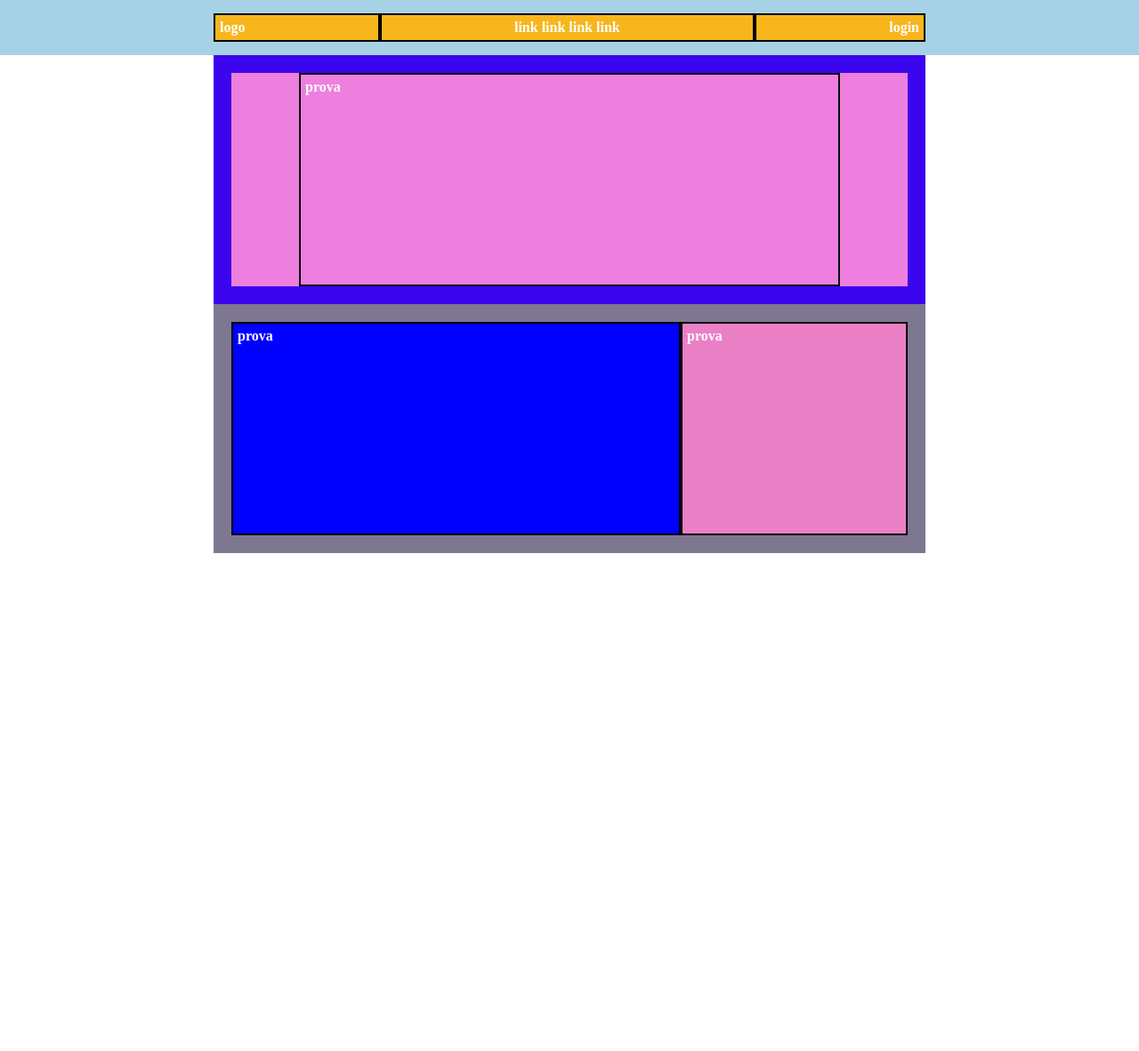
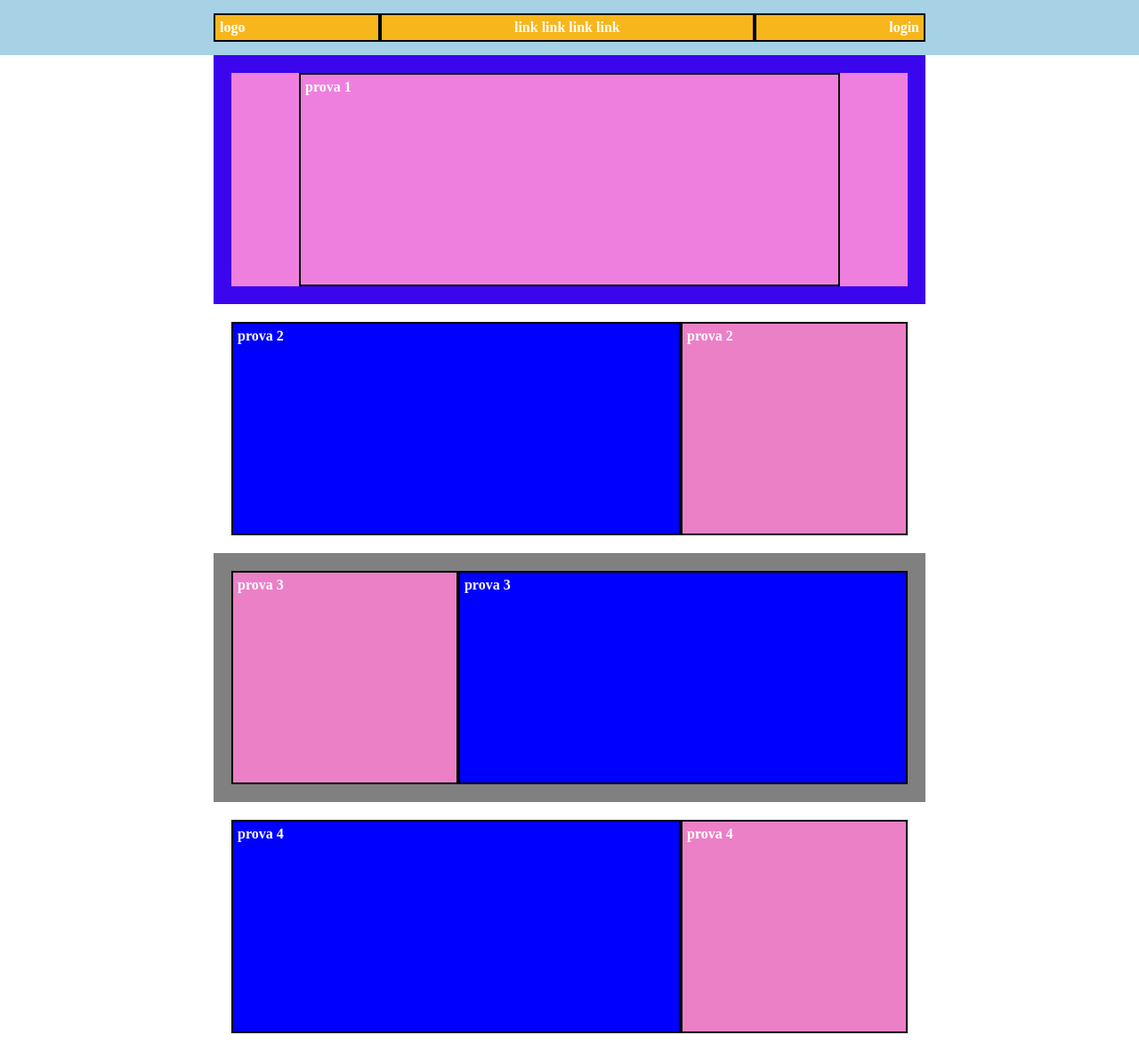
Before and after one commit to DamianoLunardo/htmlcss-struttura-discord, a plain HTML site: page index.html in a window 1280 px wide. Shown: the whole page at 89% size. Before the commit the page ends 800 px from the top, so only its background shows below. Drawn offline with Linux system fonts and the light colour scheme.

Commit message:
ADD 4 section layout

```diff
--- a/index.html
+++ b/index.html
@@ -23,27 +23,34 @@
         <!-- First section -->
         <section class="section-1 container">
             <div class="row-1">
-                <div class="col-8">prova</div>
-            </div>
-        </section>
-
-        <!-- Second section
-        <section class="section-2 container">
-            <div class="row-2">
-                <div class="col-6.a"></div>
-                <div class="col-4.a"></div>
-            </div>
-        </section>
-    -->
-        <!-- First section -->
-        <section class="section-2 container">
-            <div class="row-2">
-                <div class="col-8a">prova</div>
-                <div class="col-4a">prova</div>
+                <div class="col-8">prova 1</div>
             </div>
         </section>
 
 
+        <!-- Second section -->
+        <section class="section-2 container">
+            <div class="row-2">
+                <div class="col-8a">prova 2</div>
+                <div class="col-4a">prova 2</div>
+            </div>
+        </section>
+
+        <!-- third  section -->
+        <section class="section-3 container">
+            <div class="row-2">
+                <div class="col-8b">prova 3</div>
+                <div class="col-4b">prova 3</div>
+            </div>
+        </section>
+
+       <!-- fourth  section -->
+        <section class="section-2 container">
+            <div class="row-2">
+                <div class="col-8a">prova 4</div>
+                <div class="col-4a">prova 4</div>
+            </div>
+        </section>
 
 
 
--- a/style.css
+++ b/style.css
@@ -27,15 +27,7 @@ body {
 	min-height: 20px;
 }
 
-/*.debug .container {
-    padding: 10;
-    border: 2px solid black;
-}*/
 
-/*.debug .row {
-	padding: 10px;
-	border: 2px solid violet;
-}*/
 
 .debug [class^='col-'] {
 	min-height: 10px;
@@ -97,35 +89,11 @@ body {
 	height: 240px;
 }
 
-/* second section */
-/*
-.debug .section-2 {
-	padding: 20px;
-	min-height: 230px;
-}
-
-.row-2 {
-	display: flex;
-	flex-wrap: wrap;
-	background-color: rgb(255, 255, 255);
-	color: black;
-	justify-content: center;
-}
-
-.col-6.a {
-	display: flex;
-	flex-basis: %;
-}
-
-.col-4.a {
-	display: flex;
-	flex-basis: %;
-}
-*/
+/* section 2 */
 
 .debug .section-2 {
 	padding: 20px;
-	background-color: rgb(125, 119, 146);
+	background-color: rgb(255, 255, 255);
 	min-height: 230px;
 }
 
@@ -139,7 +107,6 @@ body {
 
 .col-8a {
 	flex-basis: 100%;
-
 	height: 240px;
 	background-color: blue;
 }
@@ -149,3 +116,29 @@ body {
 	height: 240px;
 	background-color: rgb(235, 128, 199);
 }
+
+
+
+
+/* section 3*/
+.debug .section-3 {
+	padding: 20px;
+	background-color: gray;
+	min-height: 230px;
+}
+
+.col-8b {
+	flex-basis: 50%;
+	height: 240px;
+	background-color: rgb(235, 128, 199);
+
+
+}
+
+.col-4b {
+	flex-basis: 100%;
+	height: 240px;
+	background-color: blue;
+
+
+}
```
